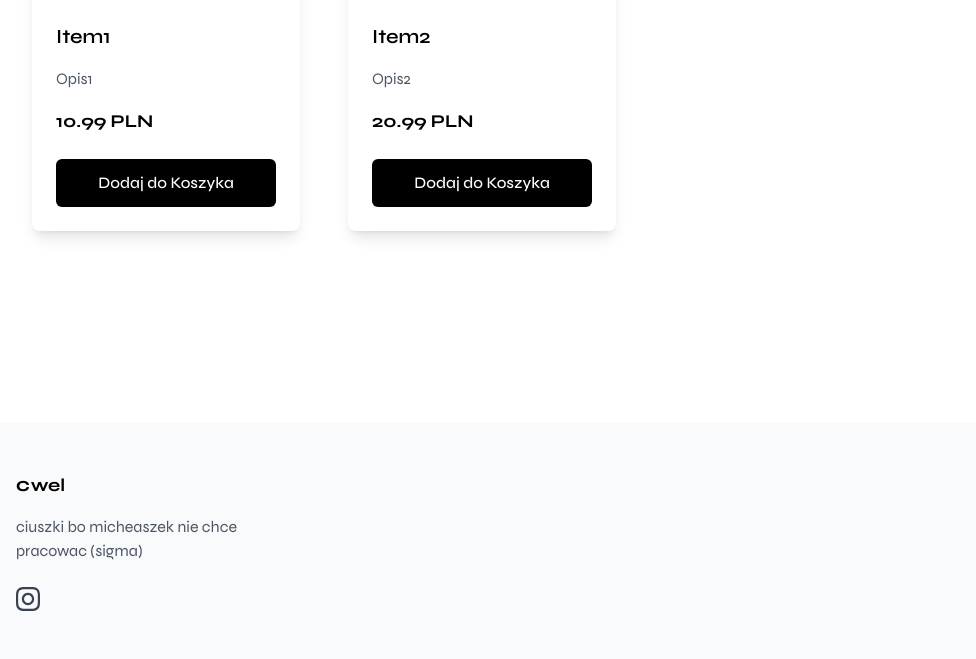
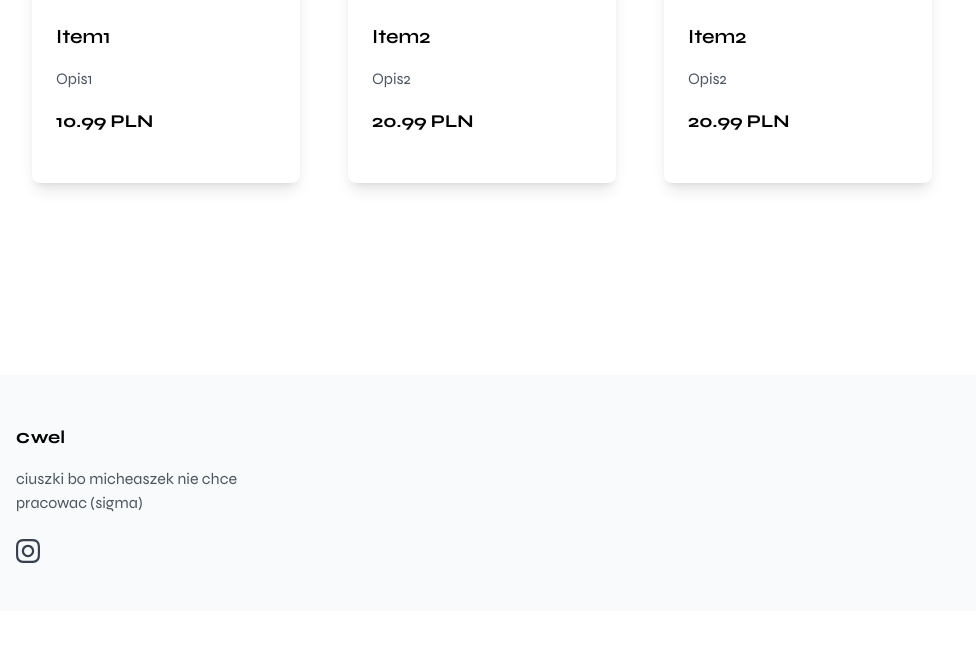
Before and after one commit to n0sh4d3/startuapfilthy, a Flask app: page /shop in a window 1280 px wide. Shown: the part 657-1316 px from the top of the page, without its empty margins (0-976 px from the left). After the commit the page ends 1220 px from the top, so only its background shows below. Run offline with Flask 3, Linux system fonts and the light colour scheme.

Commit message:
interaktywne populowanie chujstwa

```diff
--- a/app/app.py
+++ b/app/app.py
@@ -1,4 +1,4 @@
-from flask import Flask, render_template
+from flask import Flask, render_template, make_response
 
 
 app = Flask(__name__)
@@ -6,6 +6,7 @@ app = Flask(__name__)
 NAME = "name"
 DESCRIPTION = "description"
 PRICE = "price"
+SIZE = "size"
 
 shop_items = [
     {
@@ -18,9 +19,15 @@ shop_items = [
     DESCRIPTION: "Opis2",
     PRICE: 20.99,
     },
+      {
+    NAME: "Item2",
+    DESCRIPTION: "Opis2",
+    PRICE: 20.99,
+    },
 ]
 @app.route('/')
 def home():
+    response = make_response("welcom")
     return render_template('index.html')
 
 @app.route('/about')
@@ -44,3 +51,10 @@ def cart():
 
     total = round(total, 2)
     return render_template('cart.html', cart_items=cart_items, total=total)
+
+
+            #   <form action="" method="post">
+            #   <button class="w-full bg-black text-white py-3 font-medium rounded-md hover:bg-gray-700 focus:outline-none">
+            #     Dodaj do Koszyka
+            #   </button>
+            #   </form>
--- a/app/templates/shop.html
+++ b/app/templates/shop.html
@@ -18,9 +18,7 @@
                   </a>
               <p class="text-gray-600 mb-4">{{dict_item['description']}}</p>
               <p class="text-lg font-bold text-black mb-6">{{dict_item['price']}} PLN</p>
-              <button class="w-full bg-black text-white py-3 font-medium rounded-md hover:bg-gray-700 focus:outline-none">
-                Dodaj do Koszyka
-              </button>
+            <!--form is here-->
             </div>
           </div>
       {%endfor%}
```
Also changed, not shown: 1 other file.
